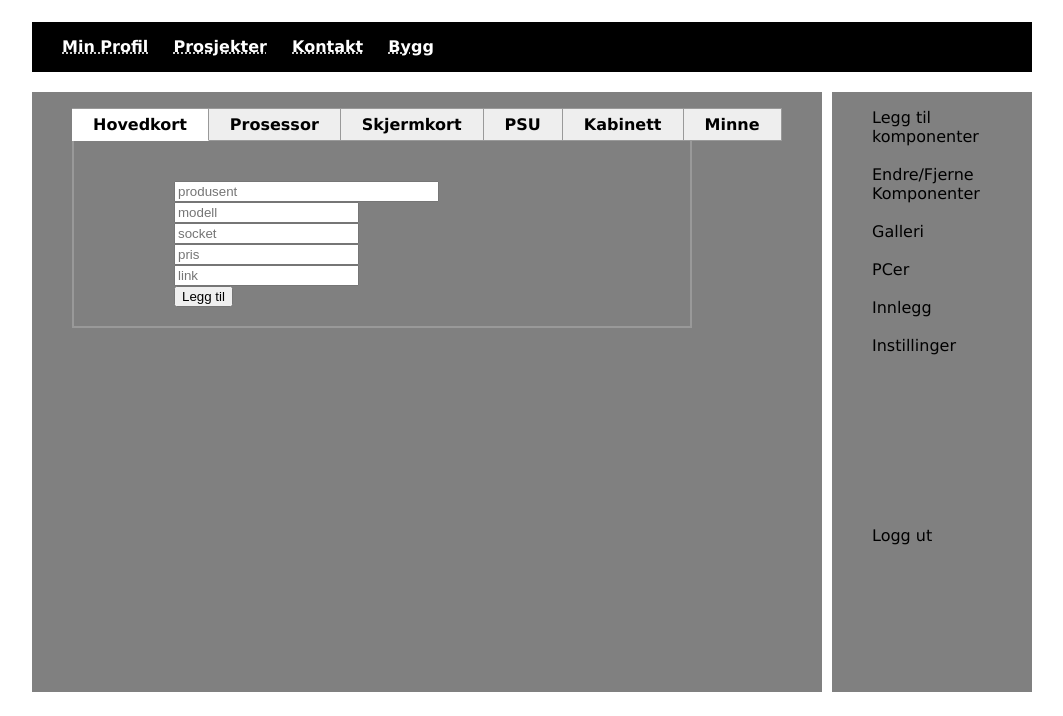
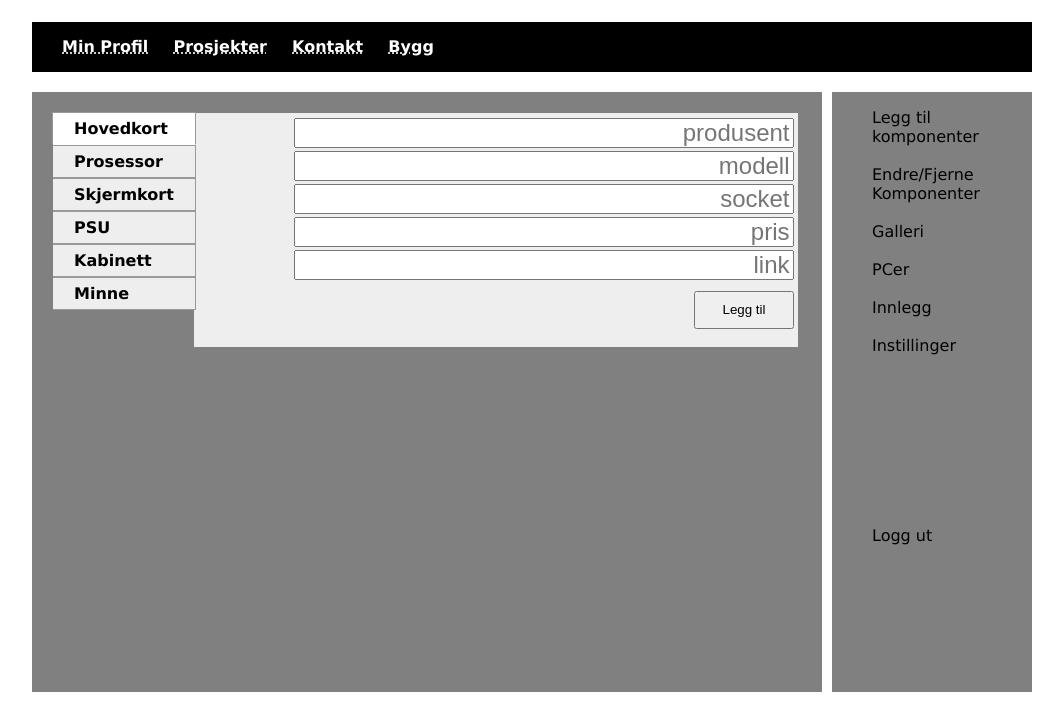
Before and after one commit to sondresallaup/is107-gruppe13-bteam, a PHP site: page /admin/leggtilkomponent.php in a window 1280 px wide. Shown: the part 84-800 px from the top of the page, without its empty margins (108-1171 px from the left). Run offline with PHP 8.4, Linux system fonts and the light colour scheme.

Commit message:
La til automatisk tilbake i admin
La til slik at du går automatisk tilbake etter å ha lagt til noe i
databasen. Ordnet også på utseende.

```diff
--- a/admin/teststyle.css
+++ b/admin/teststyle.css
@@ -121,7 +121,7 @@ margin-left:30px;
 }
 
 /* Dette er til admin siden */
-	/*ul.tabs {
+	ul.tabs {
 		margin: 20;
 		padding: 0;
 		float: left;
@@ -130,9 +130,10 @@ margin-left:30px;
 		border-bottom: 0px solid #999999;
 		border-left: 1px solid #999999;
 		width: 100%;
-	}*/
+	}
 	ul.tabs li {
-		float: left;
+		width: 100;
+		float: none;
 		margin: 0;
 		cursor: pointer;
 		padding: 0px 21px ;
@@ -144,7 +145,7 @@ margin-left:30px;
 		background: #EEEEEE;
 		overflow: hidden;
 		position: relative;
-	}
+	}*/
 	ul.tabs li:hover {
 		background: #CCCCCC;
 	}
@@ -153,14 +154,15 @@ margin-left:30px;
 		border-bottom: 1px solid #FFFFFF;
 	}
 	.tab_container {
-		border: 2px solid #999999;
-		border-top: none;
+		text-align:center;
+		border: 2px solid #EEEEEE;
 		clear: both;
 		float: left;
-		background: grey;
-		width: 77%;
-		margin-left: 40px;
-	}
+		background: #EEEEEE;
+		width: 75%;
+		margin-left: 162px;
+		margin-top: -51;
+	} */
 	.tab_content {
 		padding-top: 40px;
 		padding-left: 100px;
@@ -171,4 +173,17 @@ margin-left:30px;
 		width: 800px;
 		margin: 0 auto;
 	}
- /* slutten på admin siden  */
+	input[type=text] {
+		margin-top:3px;
+		margin-left:95px;
+		text-align:right;
+		width: 500;
+		height: 30;
+		font-size: 150%;
+   }
+   input[type=submit] {
+		margin-top:11px;
+		margin-left:496px;
+		width: 100px;
+		height: 38px;
+  /* slutten på admin siden  */
```
Also changed, not shown: admin/cpudb.php (+8 -0 lines), admin/hovedkort.php (+8 -0 lines), admin/kabinettdb.php (+8 -0 lines), admin/minnedb.php (+8 -0 lines), admin/skjermkort.php (+9 -0 lines).
